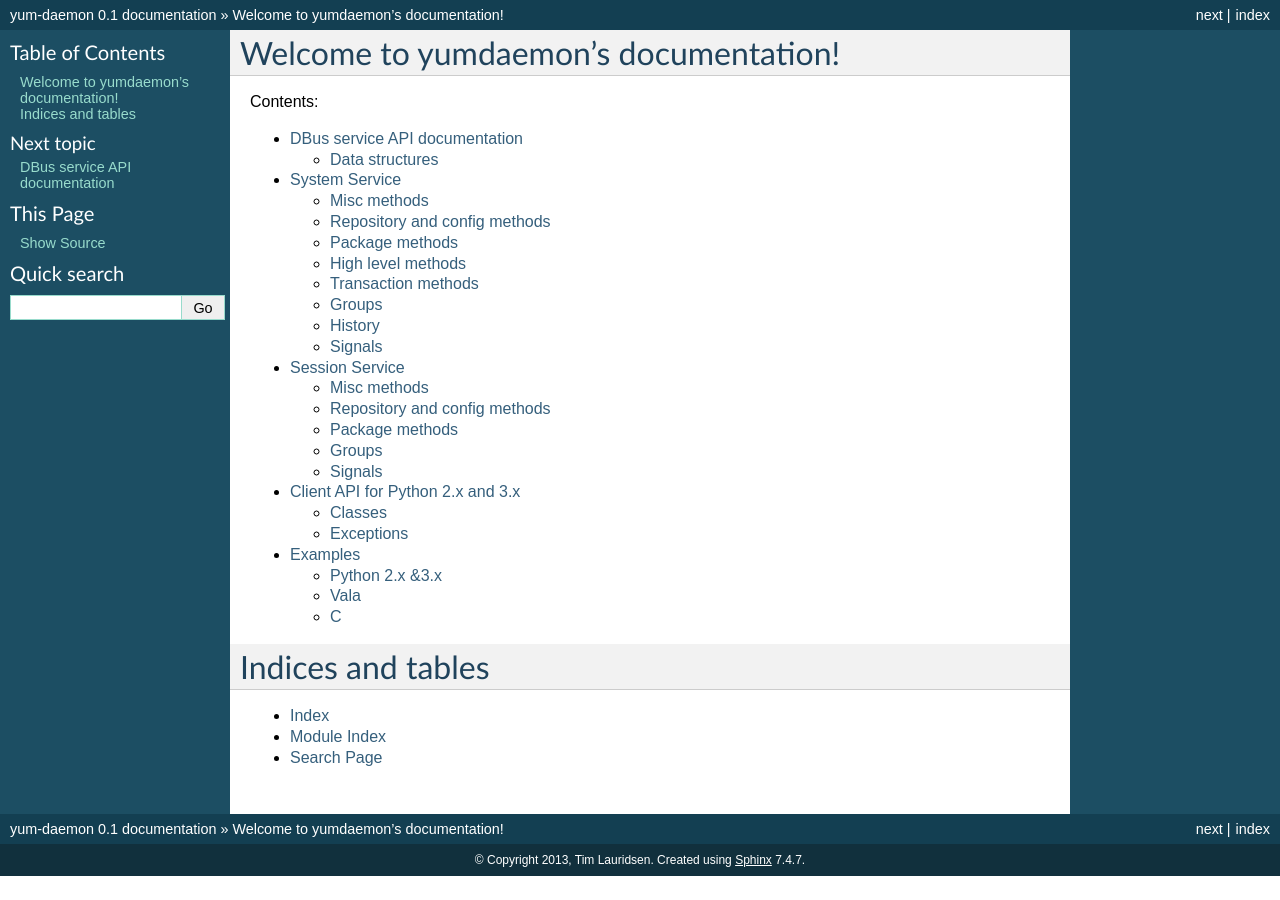
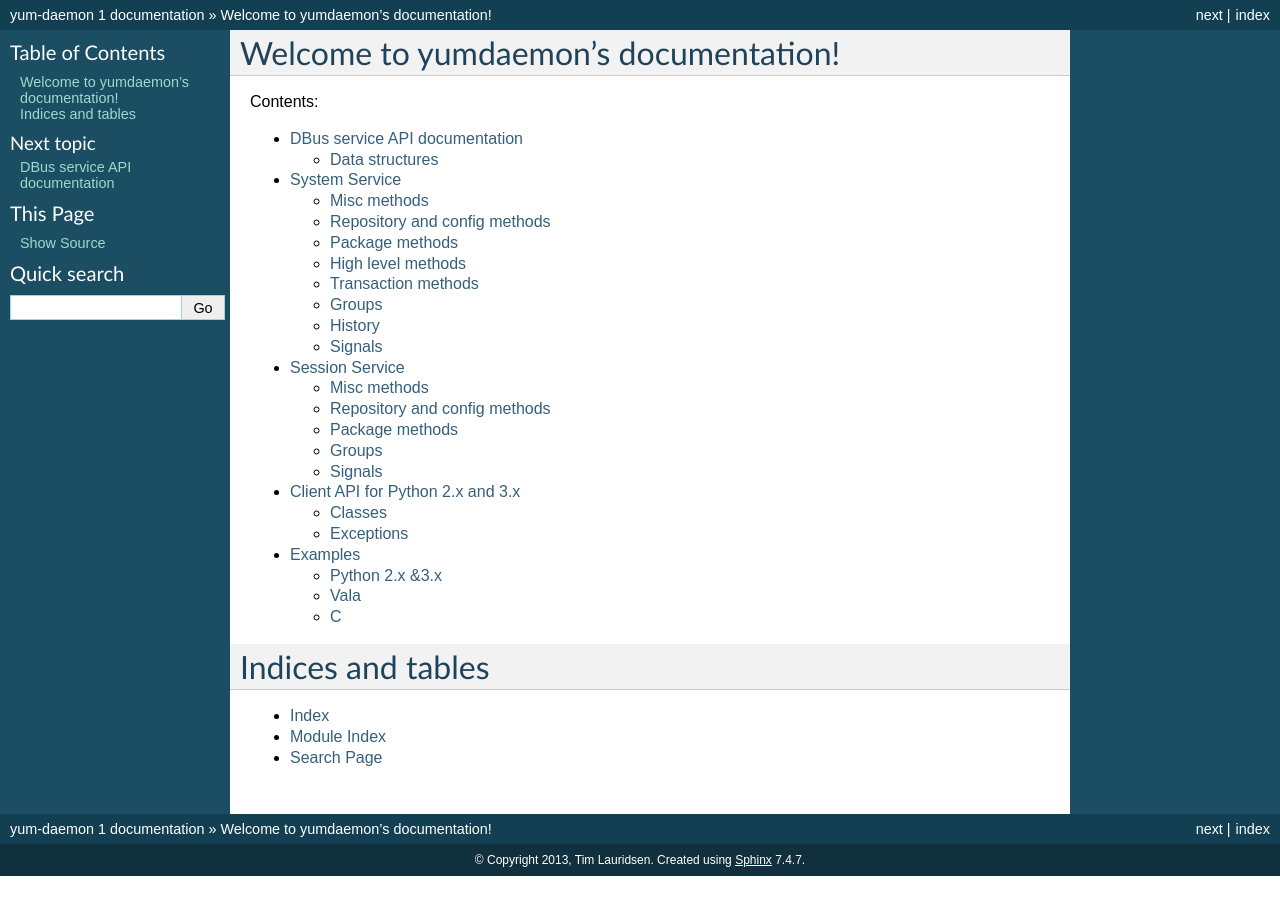
Before and after one commit to timlau/yum-daemon, a Sphinx documentation site: the page built from docs/index.rst, in a window 1280 px wide. Built offline with Sphinx 7.4.7, drawn with Linux system fonts in a browser that asks for light colours.

Commit message:
updated doc version added review tag to make file for uploading files for fedora package review

```diff
--- a/docs/conf.py
+++ b/docs/conf.py
@@ -52,9 +52,9 @@ copyright = '2013, Tim Lauridsen'
 # built documents.
 #
 # The short X.Y version.
-version = '0.1'
+version = '0.9.3'
 # The full version, including alpha/beta/rc tags.
-release = '0.1'
+release = '1'
 
 # The language for content autogenerated by Sphinx. Refer to documentation
 # for a list of supported languages.
```
Also changed, not shown: 1 other file.
